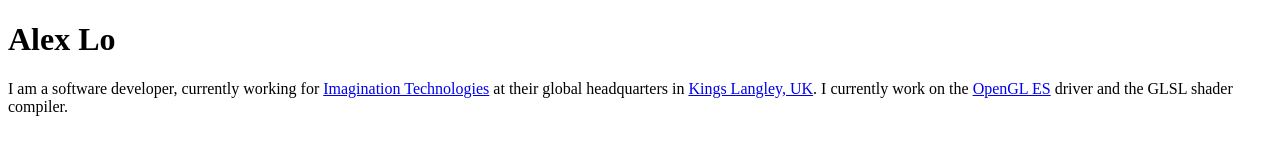
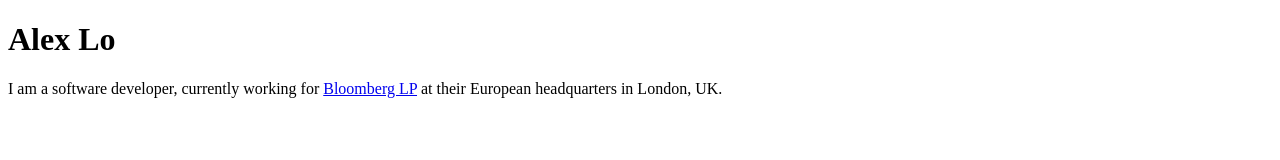
Before and after one commit to xycaleth/xycaleth.github.io, a plain HTML site: page index.html in a window 1280 px wide. Drawn offline with Linux system fonts and the light colour scheme.

Commit message:
Update my employer...

```diff
--- a/index.html
+++ b/index.html
@@ -6,6 +6,6 @@
 	</head>
 	<body>
 		<h1>Alex Lo</h1>
-		<p>I am a software developer, currently working for <a href="http://imgtec.com" rel="external">Imagination Technologies</a> at their global headquarters in <a href="http://en.wikipedia.org/wiki/Kings_Langley" rel="external">Kings Langley, UK</a>. I currently work on the <a href="http://khronos.org/opengles/" rel="external">OpenGL ES</a> driver and the GLSL shader compiler.</p>
+		<p>I am a software developer, currently working for <a href="http://bloomberg.com" rel="external">Bloomberg LP</a> at their European headquarters in London, UK.</p>
 	</body>
 </html>
```
